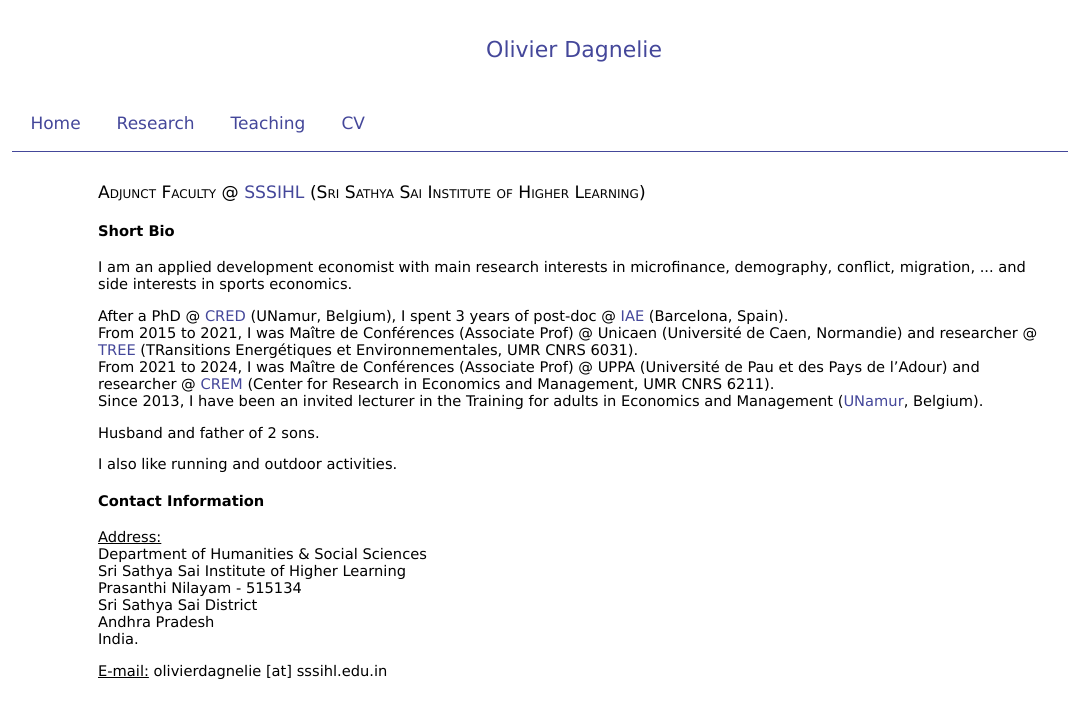
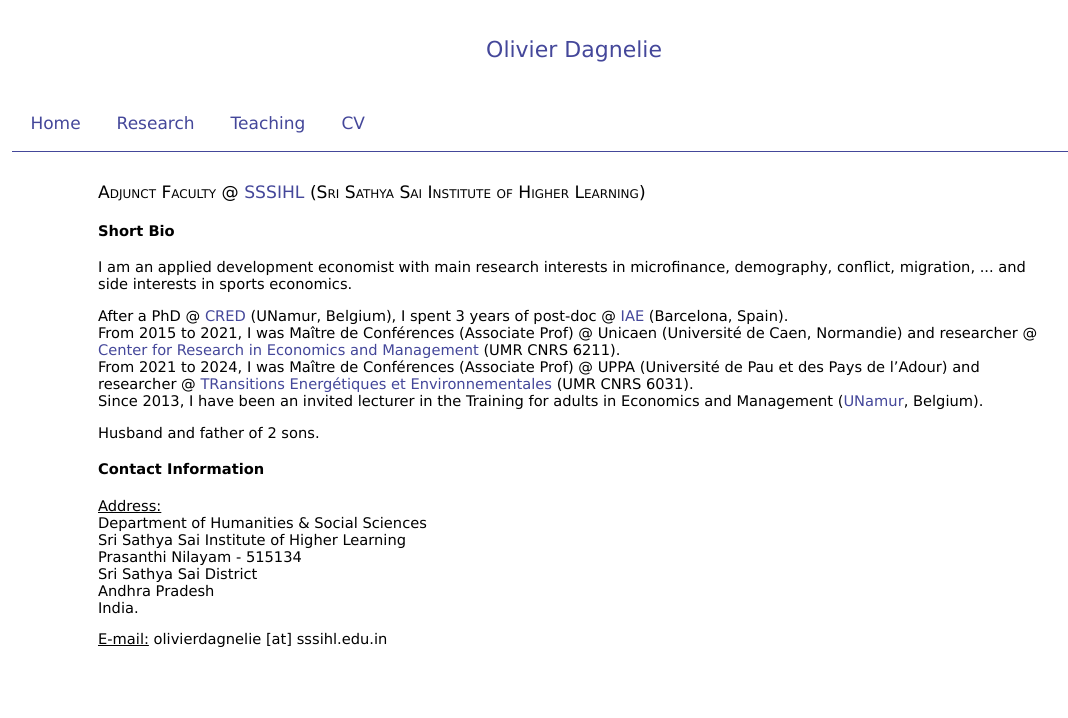
Before and after one commit to odagnelie/odagnelie.github.io, a plain HTML site: page index.html in a window 1280 px wide. Shown: the whole page, without its empty margins (66-1134 px from the left). Drawn offline with Linux system fonts and the light colour scheme.

Commit message:
Add files via upload

```diff
--- a/index.html
+++ b/index.html
@@ -242,14 +242,15 @@ function myFunction1() {
 <p>I am an applied development economist with main research interests in microfinance, demography, conflict, migration, ... and side interests in sports economics.
 </p>
 <p>After a PhD @ <a href="https://www.unamur.be/en/eco/eeco/cred" target="_blank">CRED</a> (UNamur, Belgium), I spent 3 years of post-doc @ <a href="http://www.iae.csic.es" target="_blank">IAE</a> (Barcelona, Spain). <br>
-From 2015 to 2021, I was Ma&icirc;tre de Conf&eacute;rences (Associate Prof) @ Unicaen (Universit&eacute; de Caen, Normandie) and researcher @ <a href="https://tree.univ-pau.fr/fr/index.html" target="_blank"> TREE </a> (TRansitions Energ&eacute;tiques et Environnementales, UMR CNRS 6031). <br>
-From 2021 to 2024, I was Ma&icirc;tre de Conf&eacute;rences (Associate Prof) @ UPPA (Universit&eacute; de Pau et des Pays de l’Adour) and researcher @ <a href="https://crem.univ-rennes.fr/en target="_blank"> CREM </a> (Center for Research in Economics and Management, UMR CNRS 6211). <br>
+From 2015 to 2021, I was Ma&icirc;tre de Conf&eacute;rences (Associate Prof) @ Unicaen (Universit&eacute; de Caen, Normandie) and researcher @ <a href="https://crem.univ-rennes.fr/en target="_blank"> Center for Research in Economics and Management </a> (UMR CNRS 6211). <br>
+From 2021 to 2024, I was Ma&icirc;tre de Conf&eacute;rences (Associate Prof) @ UPPA (Universit&eacute; de Pau et des Pays de l’Adour) and  researcher @ <a href="https://tree.univ-pau.fr/fr/index.html" target="_blank"> TRansitions Energ&eacute;tiques et Environnementales </a> (UMR CNRS 6031).<br>
 Since 2013, I have been an invited lecturer in the Training for adults in Economics and Management (<a href="https://www.unamur.be/eco/faseg" target="_blank">UNamur</a>, Belgium).
 </p>
 <p>Husband and father of 2 sons.
 </p>
-<p>I also like running and outdoor activities.
-</p>
+<p>
+<!--<p>I also like running and outdoor activities.
+</p>-->
 
 <h4>Contact Information</h4>
 
```
